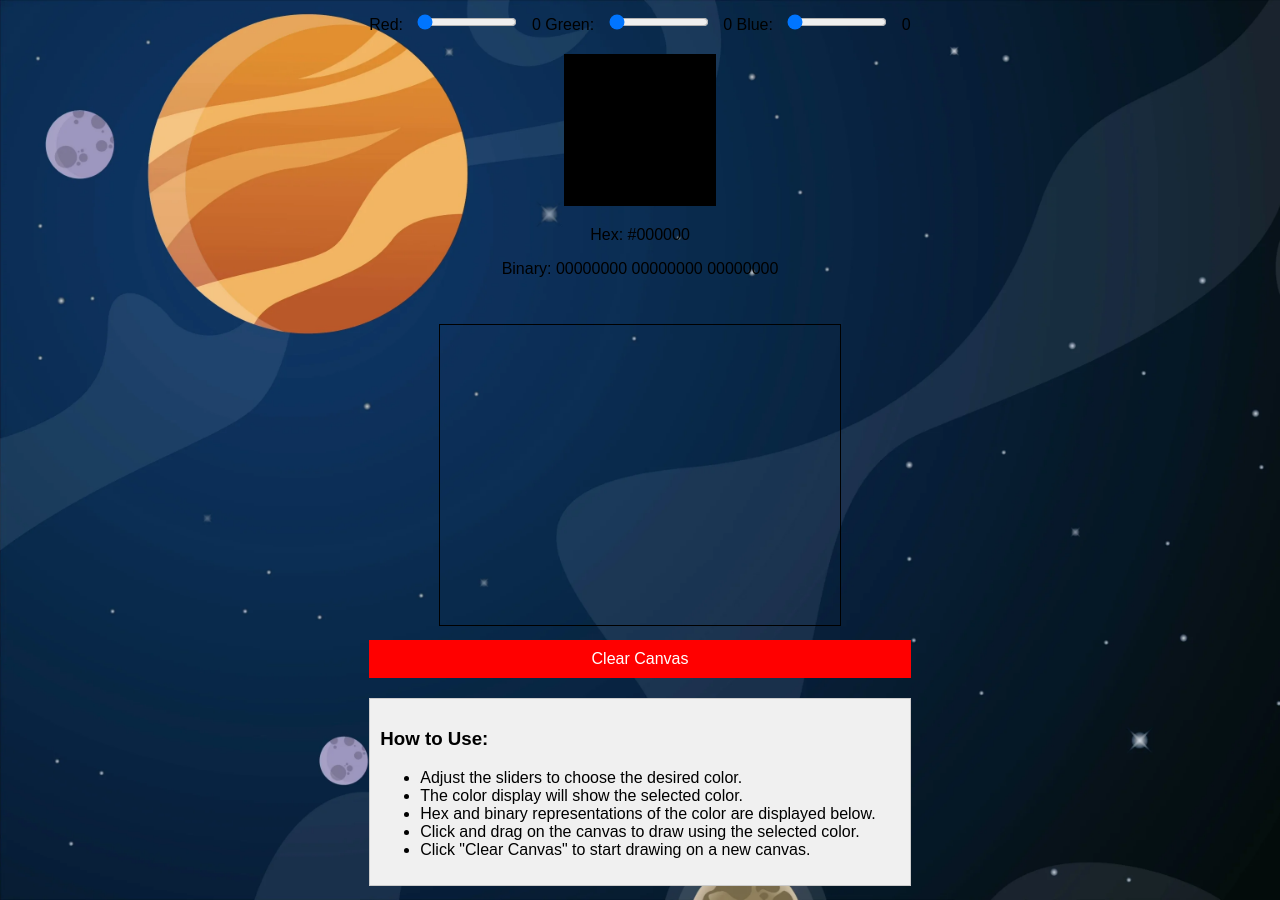
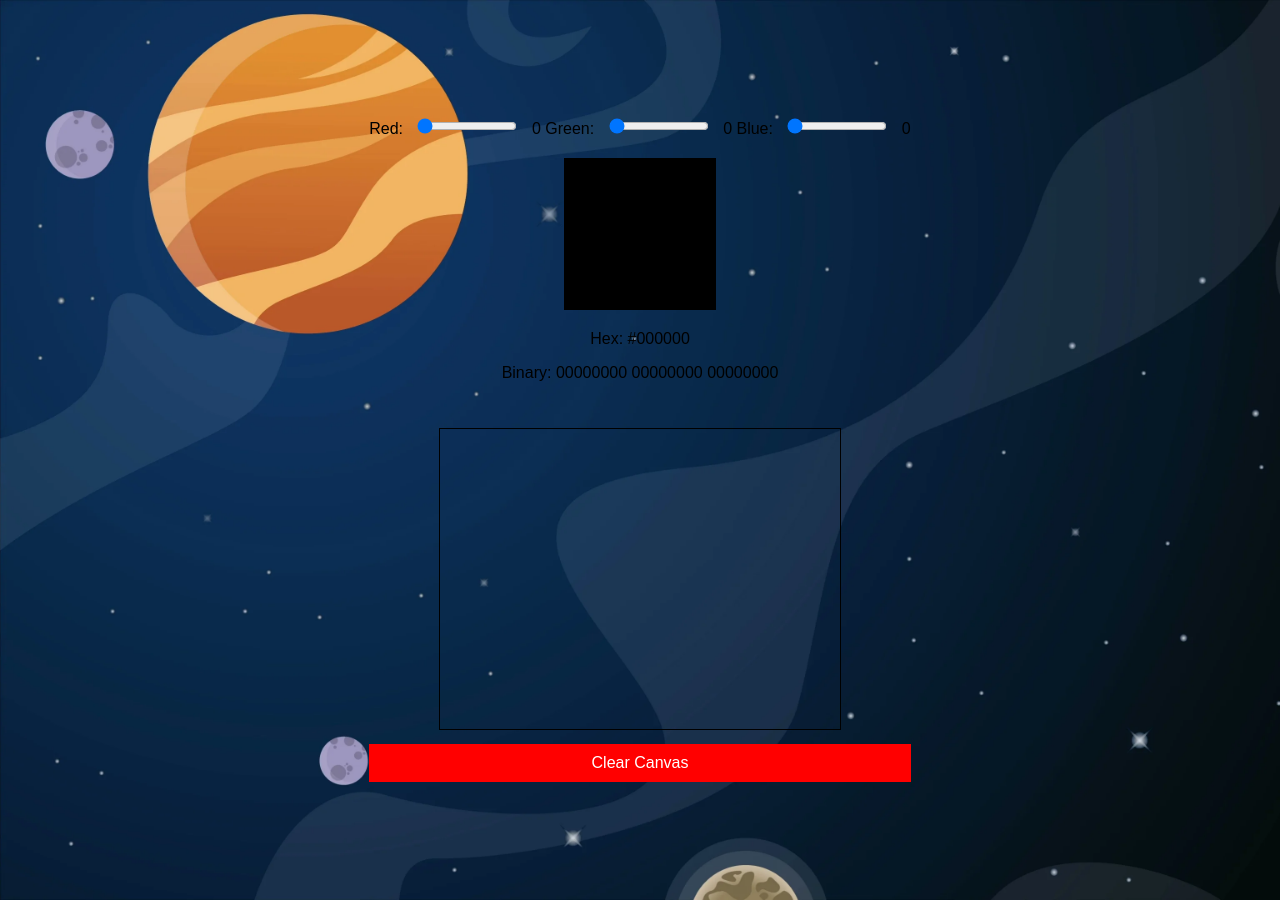
Before and after one commit to tarasehdave/solid-octo-goggles, a Jekyll site: the page colorslider.html, which Jekyll copies as it is, in a window 1280 px wide. Built offline with Jekyll 4.4.1, drawn with Linux system fonts in a browser that asks for light colours.

Commit message:
remove instructions

```diff
--- a/colorslider.html
+++ b/colorslider.html
@@ -48,14 +48,6 @@
             color: #fff;
             cursor: pointer;
         }
-
-        #instructions {
-            margin-top: 20px;
-            padding: 10px;
-            border: 1px solid #ccc;
-            background-color: #f0f0f0;
-            text-align: left;
-        }
     </style>
     <title>Interactive Color Picker</title>
 </head>
@@ -81,17 +73,6 @@
 
         <canvas id="canvas" width="400" height="300"></canvas>
         <div id="clearButton">Clear Canvas</div>
-
-        <div id="instructions">
-            <h3>How to Use:</h3>
-            <ul>
-                <li>Adjust the sliders to choose the desired color.</li>
-                <li>The color display will show the selected color.</li>
-                <li>Hex and binary representations of the color are displayed below.</li>
-                <li>Click and drag on the canvas to draw using the selected color.</li>
-                <li>Click "Clear Canvas" to start drawing on a new canvas.</li>
-            </ul>
-        </div>
     </div>
 
     <script>
```
